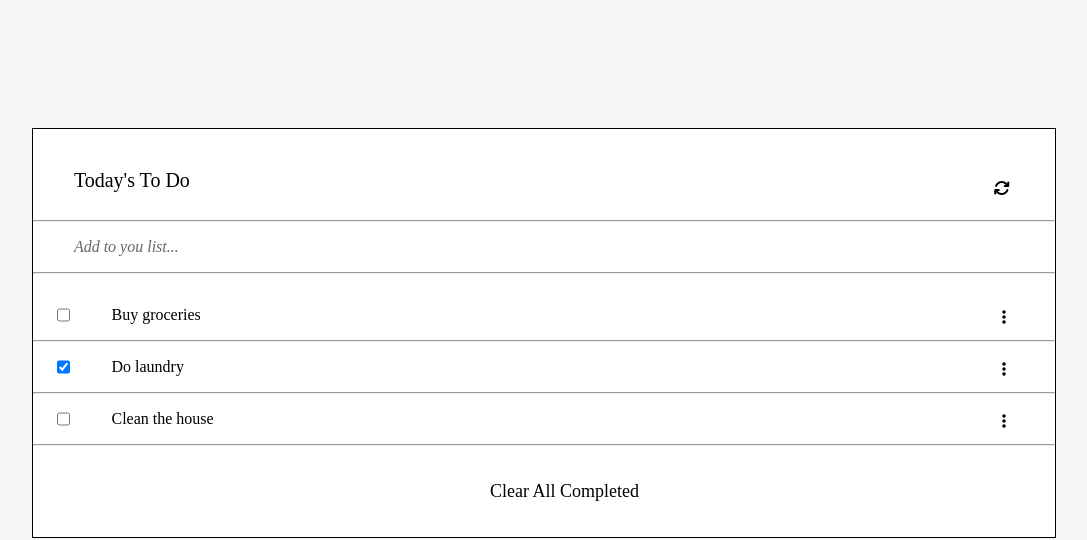
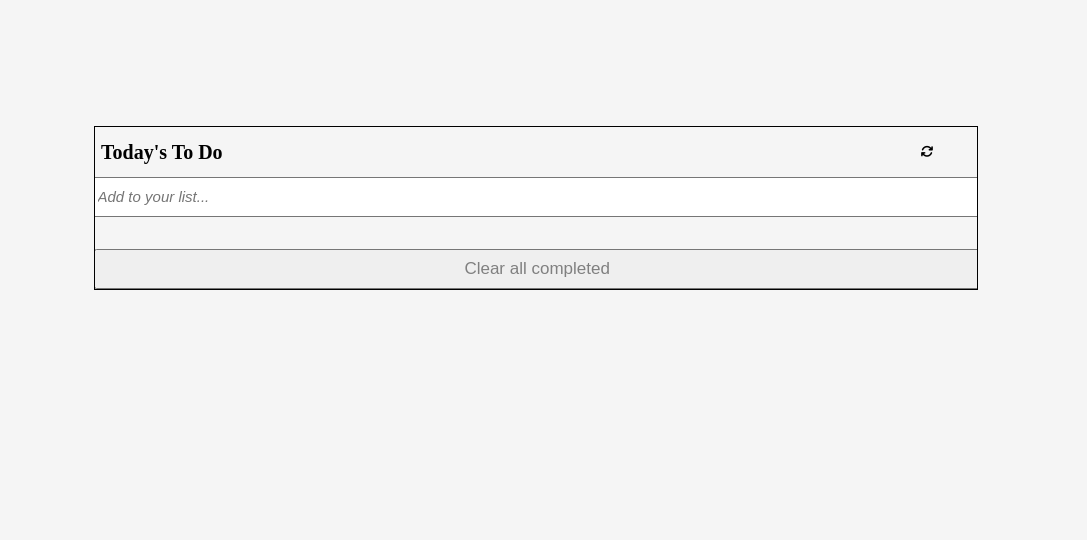
Before and after one commit to ClintonYounge/To-Do-List-Project, a website built with webpack: page src/index.html in a window 1280 px wide. Shown: the whole page, without its empty margins (104-1191 px from the left). Built offline with nearby package versions, Linux system fonts and the light colour scheme.

Commit message:
Update html css and js
Update to add-
-Add to list feature
-Remove from list feature
-CSS for the UI

```diff
--- a/src/index.html
+++ b/src/index.html
@@ -9,17 +9,13 @@
     <script src="https://kit.fontawesome.com/2174a70124.js" crossorigin="anonymous"></script>
 </head>
 <body>
-    <div class="todo-card">
-        <div class="card-head">
-            <p>Today's To Do</p>
-            <i class="fa-solid fa-arrows-rotate refresh"></i>
-        </div><hr>
-        <p class="addTo">Add to you list...</p><hr>
-        <ul id="task-list"></ul>
-        <div class="card-foot">
-            <p class="clear-completed">Clear All Completed</p>
-        </div>
-    </div>
-
+  <div class="container">
+    <h1>Today's To Do <span><i class="fa-solid fa-arrows-rotate icon fa-2xs"></i></span></h1>
+    <form id="task-form">
+      <input type="text" id="new-task-input" placeholder="Add to your list...">
+    </form>
+    <ul id="task-list"></ul>
+    <button type="button" id="delete-checked-tasks-button">Clear all completed</button>
+  </div>
 </body>
 </html>
--- a/src/index.js
+++ b/src/index.js
@@ -1,49 +1,25 @@
+import { renderTasks, addTask, deleteCheckedTasks } from './module/tasklist.js';
 import './style.css';
 
-const listTasks = [
-  {
-    description: 'Buy groceries',
-    completed: false,
-    index: 0,
-  },
-  {
-    description: 'Do laundry',
-    completed: true,
-    index: 1,
-  },
-  {
-    description: 'Clean the house',
-    completed: false,
-    index: 2,
-  },
-];
+const taskForm = document.querySelector('#task-form');
 
-const renderTasks = () => {
-  const taskList = document.querySelector('#task-list');
+const deleteCheckedTasksButton = document.querySelector('#delete-checked-tasks-button');
 
-  listTasks.forEach((task, index) => {
-    const listItem = document.createElement('li');
-    const checkbox = document.createElement('input');
-    checkbox.type = 'checkbox';
-    checkbox.checked = task.completed;
+// Handle form submission
+taskForm.addEventListener('submit', (event) => {
+  event.preventDefault();
+  const newTaskInput = document.querySelector('#new-task-input');
+  const description = newTaskInput.value.trim();
+  if (description !== '') {
+    addTask(description);
+    newTaskInput.value = '';
+  }
+});
 
-    const taskDescription = document.createElement('p');
-    taskDescription.innerHTML = task.description;
-    taskDescription.classList.add('task-desc');
-    listItem.appendChild(checkbox);
-    listItem.appendChild(taskDescription);
+// Handle delete checked tasks button click
+deleteCheckedTasksButton.addEventListener('click', () => {
+  deleteCheckedTasks();
+});
 
-    const menuIcon = document.createElement('span');
-    menuIcon.classList.add('fas', 'fa-ellipsis-v', 'menuIcon');
-    listItem.appendChild(menuIcon);
-    taskList.appendChild(listItem);
-
-    if (index >= 0) {
-      const horizontalRule = document.createElement('hr');
-      horizontalRule.classList.add('list-hr');
-      taskList.appendChild(horizontalRule);
-    }
-  });
-};
-
+// Render tasks on page load
 renderTasks();
--- /dev/null
+++ b/src/module/tasklist.js
@@ -0,0 +1,76 @@
+const taskList = document.querySelector('#task-list');
+let tasks = JSON.parse(localStorage.getItem('tasks')) || [];
+
+// Save tasks to local storage
+function saveTasks() {
+  localStorage.setItem('tasks', JSON.stringify(tasks));
+}
+
+// Render all the tasks in the list
+export function renderTasks() {
+  taskList.innerHTML = '';
+  tasks.forEach((task, index) => {
+    const taskItem = document.createElement('li');
+    const checkbox = document.createElement('input');
+    checkbox.classList.add('checkboxes');
+    const taskDescription = document.createElement('span');
+    taskDescription.classList.add('task-desc');
+    const deleteButton = document.createElement('button');
+
+    deleteButton.classList.add('delete-task-button');
+
+    checkbox.setAttribute('type', 'checkbox');
+    checkbox.checked = task.completed;
+    taskDescription.innerText = task.description;
+    deleteButton.innerText = 'Delete';
+
+    taskItem.appendChild(checkbox);
+    taskItem.appendChild(taskDescription);
+    taskItem.appendChild(deleteButton);
+    taskList.appendChild(taskItem);
+
+    // Add event listeners for checkbox, delete button, and double-click on task description
+    checkbox.addEventListener('change', () => {
+      task.completed = !task.completed;
+      saveTasks();
+    });
+
+    deleteButton.addEventListener('click', () => {
+      tasks.splice(index, 1);
+      saveTasks();
+      renderTasks();
+    });
+
+    taskDescription.addEventListener('dblclick', () => {
+      const input = document.createElement('input');
+      input.type = 'text';
+      input.value = task.description;
+      taskDescription.replaceWith(input);
+      input.focus();
+
+      input.addEventListener('blur', () => {
+        task.description = input.value.trim();
+        saveTasks();
+        renderTasks();
+      });
+    });
+  });
+}
+
+// Add a new task to the list
+export function addTask(description) {
+  tasks.push({
+    description,
+    completed: false,
+    index: tasks.length,
+  });
+  saveTasks();
+  renderTasks();
+}
+
+// Delete all checked tasks
+export function deleteCheckedTasks() {
+  tasks = tasks.filter((task) => !task.completed);
+  saveTasks();
+  renderTasks();
+}
--- a/src/style.css
+++ b/src/style.css
@@ -2,82 +2,81 @@
   box-sizing: border-box;
   list-style-type: none;
   text-decoration: none;
+  list-style: none;
 }
 
 body {
   background-color: whitesmoke;
-  width: 100%;
 }
 
-.todo-card {
-  width: 80%;
+.container {
+  width: 70%;
   margin: auto;
   margin-top: 10%;
-  height: 60%;
-  background-color: white;
-  border: 1px solid rgb(0, 0, 0);
+  border: 1px solid black;
+  padding: 0 5% 0 5%;
+  overflow: hidden;
 }
 
-ul {
-  justify-content: space-between;
-  width: 100%;
-}
-
-ul li {
+#task-list {
   display: flex;
-  width: 97%;
-  margin: auto;
-  margin-left: -2%;
-}
-
-.card-head {
-  width: 100%;
-  display: flex;
-}
-
-p {
-  padding-left: 4%;
-}
-
-.card-head p {
-  width: 80%;
-  font-size: 20px;
-  padding-top: 2%;
-}
-
-span {
-  width: 5%;
-  text-align: right;
-  margin-top: 2%;
-}
-
-.refresh {
-  margin-left: 14%;
-  margin-top: 5%;
-}
-
-.list-hr {
-  width: auto;
-  margin: auto;
+  flex-direction: column;
   margin-left: -40px;
 }
 
-.task-desc {
-  width: 100%;
+#task-list li {
+  flex-direction: row;
+  display: flex;
+  justify-content: space-between;
+  width: 120%;
+  margin: auto;
+  margin-left: -8%;
+  height: 40px;
+  border-bottom: 1px solid grey;
+  overflow: hidden;
+  padding-bottom: 10px;
 }
 
-.clear-completed {
-  font-size: 18px;
-  width: 80%;
-  margin: 2% auto;
-  display: flex;
-  justify-content: center;
-  align-items: center;
-  height: 50px;
-  cursor: pointer;
+#delete-checked-tasks-button {
+  width: 117.3%;
+  margin-left: -8.5%;
+  height: 40px;
+  font-size: 17px;
+  color: gray;
 }
 
-.addTo {
+.task-desc {
+  margin: auto;
+  width: 100%;
+  margin: auto;
+  margin-left: -1%;
+}
+
+input[type=text] {
+  width: 117.3%;
+  margin-left: -8.5%;
+  height: 40px;
+}
+
+input::placeholder {
   font-style: italic;
-  opacity: 60%;
+  font-size: 15px;
 }
+
+.checkboxes {
+  margin-right: 3%;
+}
+
+.delete-task-button {
+  height: 20px;
+  margin: auto;
+  margin-right: 5%
+}
+
+h1 {
+  font-size: 20px;
+  margin-left: -7.5%;
+  display: flex;
+  width: 110%;
+  justify-content: space-between;
+}
```
Also changed, not shown: dist/index.html, dist/main.js.
